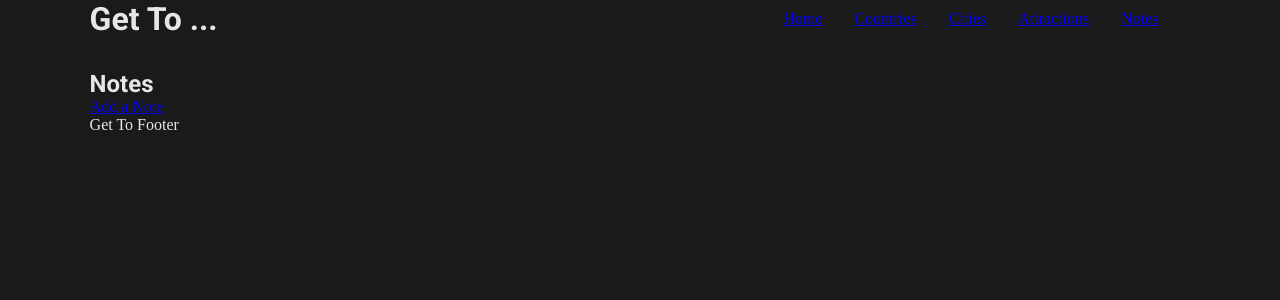
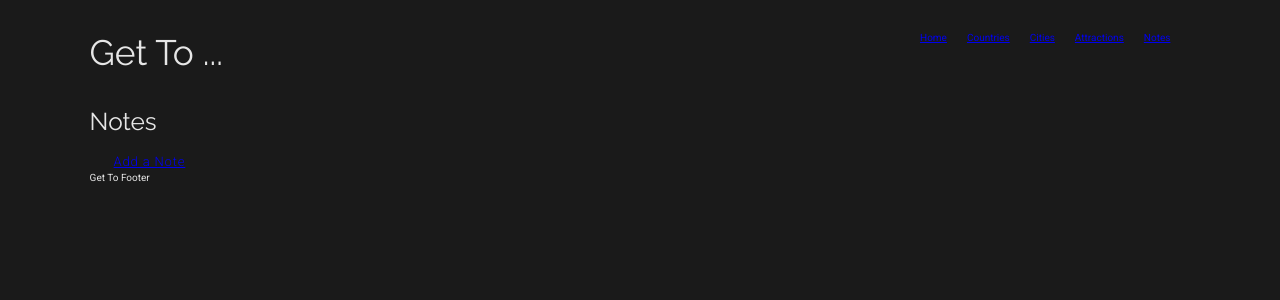
Before and after one commit to gm1wkr/cc_python_project, a Flask app: page /notes in a window 1280 px wide. Shown: the top 300 px of the page. Run offline with Flask 2, Linux system fonts and the light colour scheme; data that the repository does not hold is empty; some libraries are stand-ins or nearby versions.

Commit message:
added basic typography

```diff
--- a/static/css/styles.css
+++ b/static/css/styles.css
@@ -33,7 +33,9 @@
  }
 
  html{
-     font-size: 100%;
+     font-size: 62.5%;  /*  16px * 62.5% = 10px  */
+     font-family: Roboto, sans-serif;
+     font-weight: 400;
      background-color: var(--surface-40);
      color: var(--color-10);
  }
@@ -44,6 +46,7 @@
  }
 
  header {
+     min-height: 6rem;
      margin-bottom: 2rem;
      display:flex;
      justify-content: space-between;
@@ -60,5 +63,37 @@
  }
 
  h1, h2, h3, h4 {
-     font-family: Roboto;
+    font-family: Raleway, sans-serif;
+    margin: 3rem 0 1.38rem;
+    font-weight: 400;
+    line-height: 1.3;
+    text-transform: capitalize;
  }
+
+ h1 {
+     /* line-height: 4rem; */
+     margin-bottom: 0;
+     font-size: 3.53rem;
+ }
+
+ h2 {font-size: 2.441rem;}
+
+ h3 {font-size: 1.953rem;}
+
+ h4 {font-size: 1.563rem;}
+
+ h5 {font-size: 1.25rem;}
+
+ h2  a {
+     color: var(--accent-color-40);
+     text-decoration: none;
+ }
+
+ p {
+     font-size: 1.3rem;
+     font-weight: 300;
+     line-height: 2.1rem;
+     max-width: 70ch;
+     margin-left: 2.4rem;
+     letter-spacing: 0.084rem;
+ }
```
Also changed, not shown: templates/index.html (+9 -10 lines).
